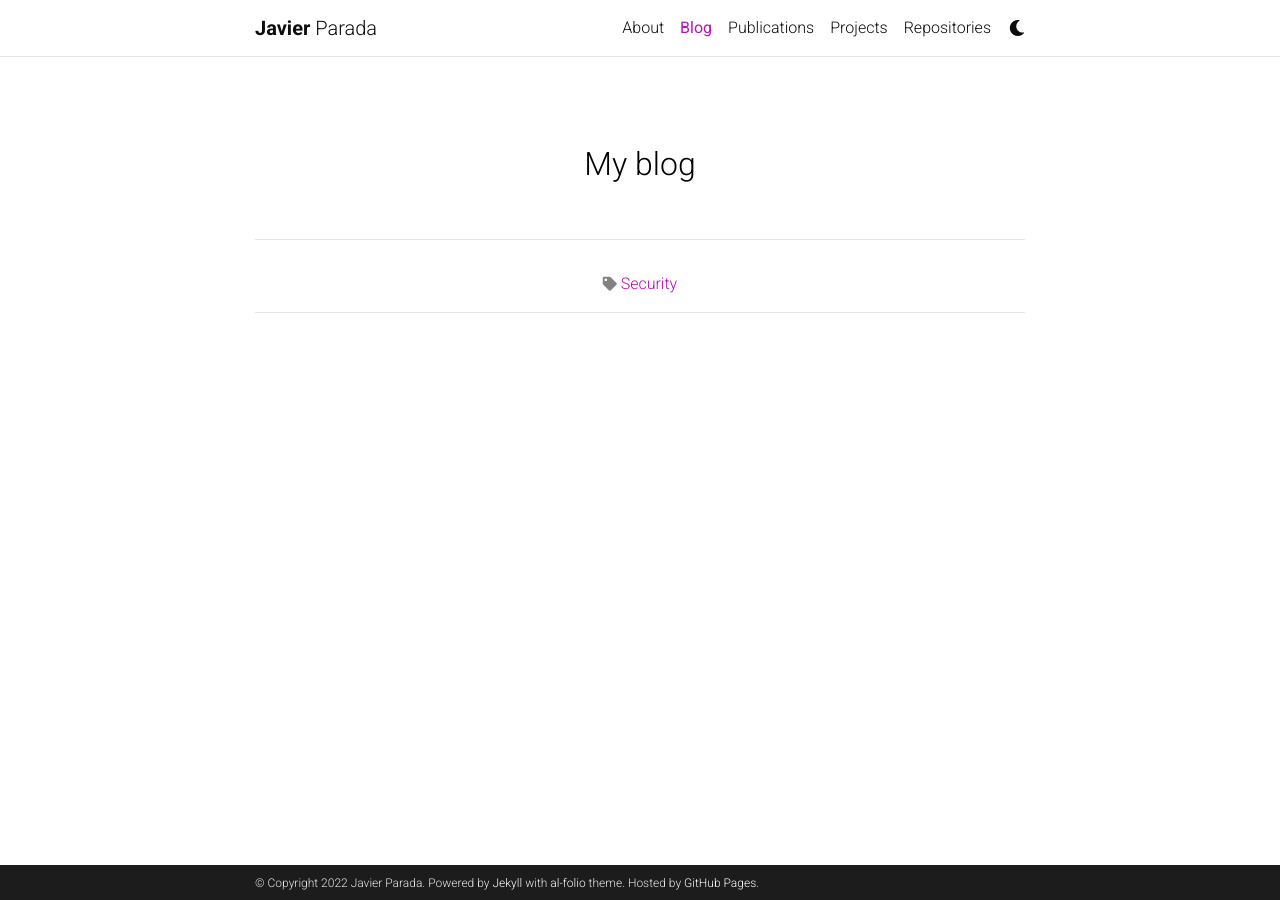
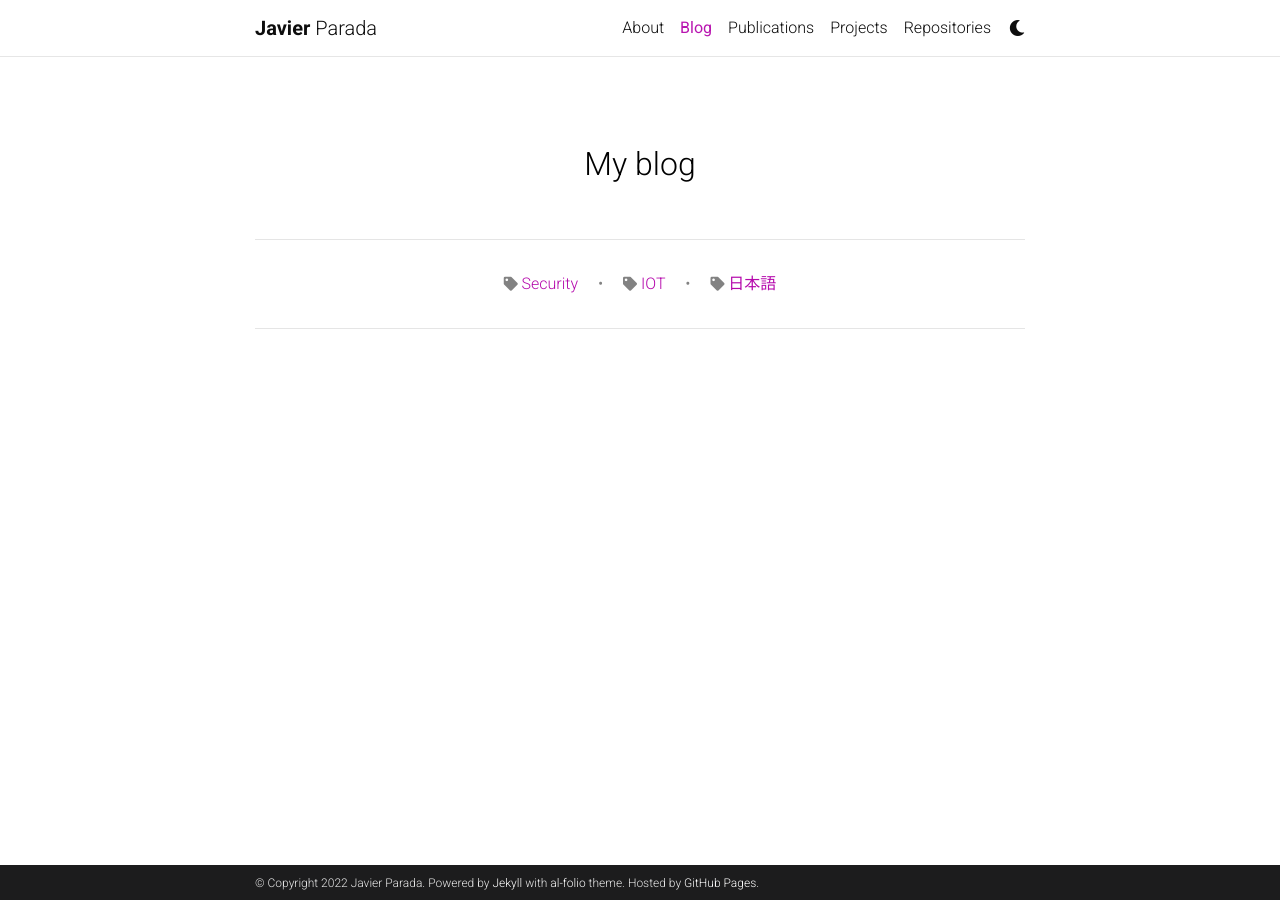
Before and after one commit to jparadadev/jparadadev.github.io, a Jekyll site: the page built from blog/index.html, in a window 1280 px wide. Built offline with Jekyll 4.4.1, drawn with Linux system fonts in a browser that asks for light colours; the list of posts is cut into pages by our own code; comment, search, counter and statistics services are not loaded; a style sheet for code colours, icons or effects is not loaded.

Commit message:
Add categories

```diff
--- a/_config.yml
+++ b/_config.yml
@@ -223,7 +223,7 @@ jekyll-archives:
     category: '/blog/category/:name/'
 
 display_tags: ['Malware'] # this tags will be dispalyed on the front page of your blog
-display_categories: ['Security'] # this tags will be dispalyed on the front page of your blog
+display_categories: ['Security', 'IOT', '日本語'] # this tags will be dispalyed on the front page of your blog
 
 # -----------------------------------------------------------------------------
 # Jekyll Scholar
```
